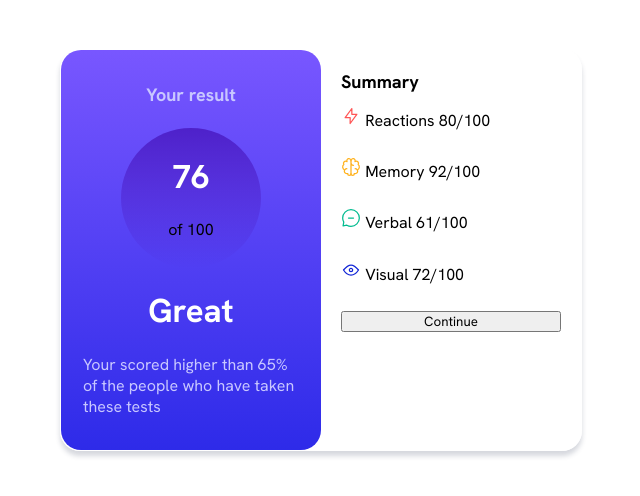
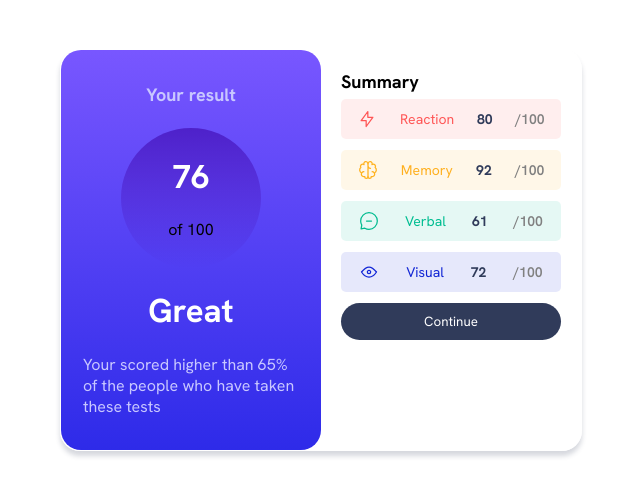
Before and after one commit to HananeEL-2023/Results-summary-component, a plain HTML site: page index.html in a window 1280 px wide. Shown: the whole page, without its empty margins (319-959 px from the left). Drawn offline with Linux system fonts and the light colour scheme.

Commit message:
Desktop version

```diff
--- a/index.html
+++ b/index.html
@@ -26,29 +26,38 @@
       <div class="summary-container">
         <h2 class="summary-title">Summary</h2>
         <ul>
-          <li><svg xmlns="http://www.w3.org/2000/svg" width="20" height="20" fill="none" viewBox="0 0 20 20">
+          <li class="background-width summary-result1"><svg xmlns="http://www.w3.org/2000/svg" width="20" height="20"
+              fill="none" viewBox="0 0 20 20">
               <path stroke="#F55" stroke-linecap="round" stroke-linejoin="round" stroke-width="1.25"
                 d="M10.833 8.333V2.5l-6.666 9.167h5V17.5l6.666-9.167h-5Z" />
-            </svg> Reactions 80/100</li>
-          <li><svg xmlns="http://www.w3.org/2000/svg" width="20" height="20" fill="none" viewBox="0 0 20 20">
+            </svg><span class="result1">Reaction</span>
+            <span class="score-result">80</span><span class="pourcentage">/100</span>
+          </li>
+          <li class="background-width summary-result2"><svg xmlns="http://www.w3.org/2000/svg" width="20" height="20"
+              fill="none" viewBox="0 0 20 20">
               <path stroke="#FFB21E" stroke-linecap="round" stroke-linejoin="round" stroke-width="1.25"
                 d="M5.833 11.667a2.5 2.5 0 1 0 .834 4.858" />
               <path stroke="#FFB21E" stroke-linecap="round" stroke-linejoin="round" stroke-width="1.25"
                 d="M3.553 13.004a3.333 3.333 0 0 1-.728-5.53m.025-.067a2.083 2.083 0 0 1 2.983-2.824m.199.054A2.083 2.083 0 1 1 10 3.75v12.917a1.667 1.667 0 0 1-3.333 0M10 5.833a2.5 2.5 0 0 0 2.5 2.5m1.667 3.334a2.5 2.5 0 1 1-.834 4.858" />
               <path stroke="#FFB21E" stroke-linecap="round" stroke-linejoin="round" stroke-width="1.25"
                 d="M16.447 13.004a3.334 3.334 0 0 0 .728-5.53m-.025-.067a2.083 2.083 0 0 0-2.983-2.824M10 3.75a2.085 2.085 0 0 1 2.538-2.033 2.084 2.084 0 0 1 1.43 2.92m-.635 12.03a1.667 1.667 0 0 1-3.333 0" />
-            </svg> Memory 92/100</li>
-          <li><svg xmlns="http://www.w3.org/2000/svg" width="20" height="20" fill="none" viewBox="0 0 20 20">
+            </svg><span class="result2">Memory</span><span class="score-result">92</span><span
+              class="pourcentage">/100</span></li>
+          <li class=" background-width summary-result3"><svg xmlns="http://www.w3.org/2000/svg" width="20" height="20"
+              fill="none" viewBox="0 0 20 20">
               <path stroke="#00BB8F" stroke-linecap="round" stroke-linejoin="round" stroke-width="1.25"
                 d="M7.5 10h5M10 18.333A8.333 8.333 0 1 0 1.667 10c0 1.518.406 2.942 1.115 4.167l-.699 3.75 3.75-.699A8.295 8.295 0 0 0 10 18.333Z" />
-            </svg> Verbal 61/100</li>
-          <li><svg xmlns="http://www.w3.org/2000/svg" width="20" height="20" fill="none" viewBox="0 0 20 20">
+            </svg><span class="result3">Verbal</span><span class="score-result">61</span><span
+              class="pourcentage">/100</span></li>
+          <li class=" background-width summary-result4"><svg xmlns="http://www.w3.org/2000/svg" width="20" height="20"
+              fill="none" viewBox="0 0 20 20">
               <path stroke="#1125D6" stroke-linecap="round" stroke-linejoin="round" stroke-width="1.25"
                 d="M10 11.667a1.667 1.667 0 1 0 0-3.334 1.667 1.667 0 0 0 0 3.334Z" />
               <path stroke="#1125D6" stroke-linecap="round" stroke-linejoin="round" stroke-width="1.25"
                 d="M17.5 10c-1.574 2.492-4.402 5-7.5 5s-5.926-2.508-7.5-5C4.416 7.632 6.66 5 10 5s5.584 2.632 7.5 5Z" />
-            </svg> Visual 72/100</li>
-          <button>Continue</button>
+            </svg> <span class="result4">Visual</span><span class="score-result">72</span><span
+              class="pourcentage">/100</span></li>
+          <button class="continue-btn">Continue</button>
         </ul>
       </div>
     </div>
```
